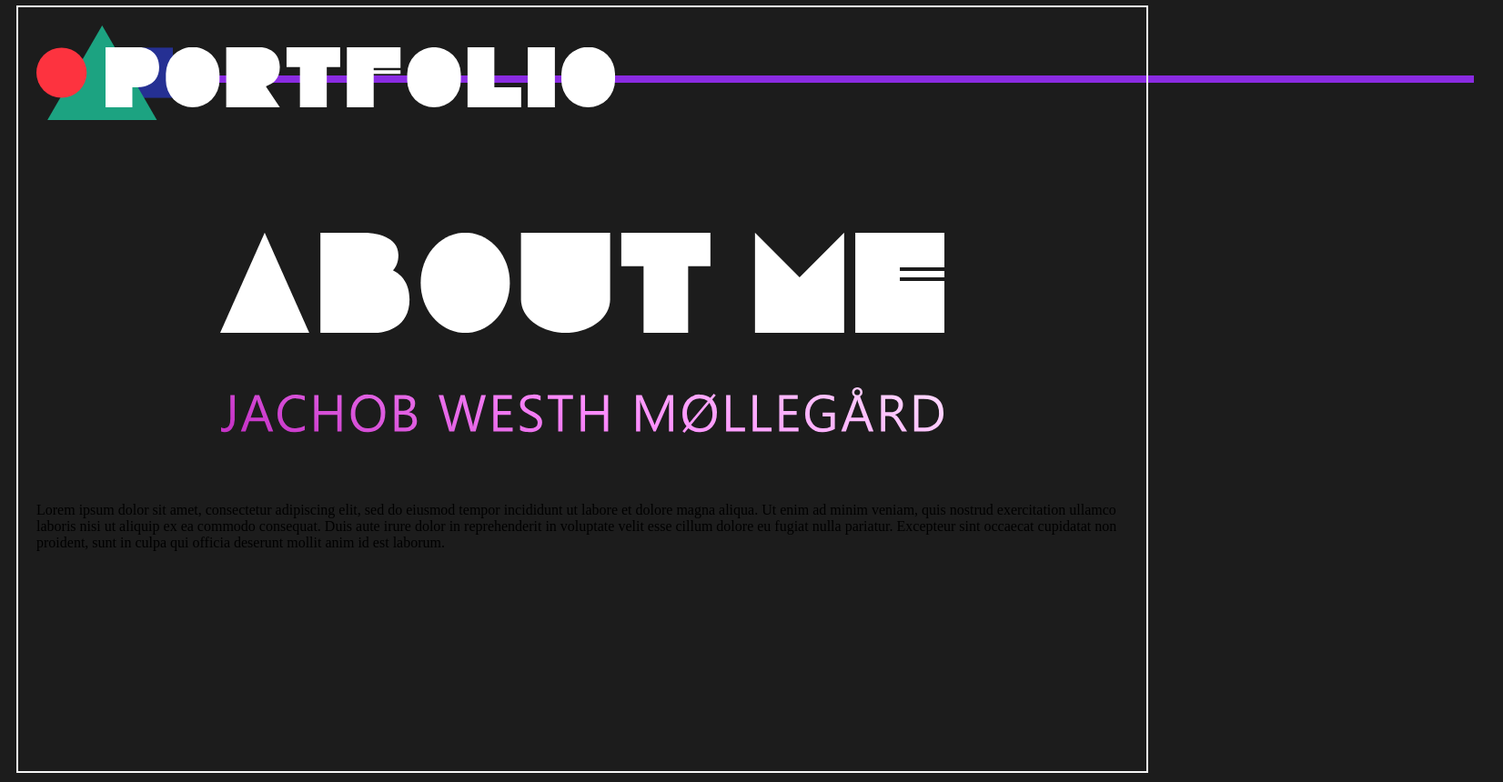
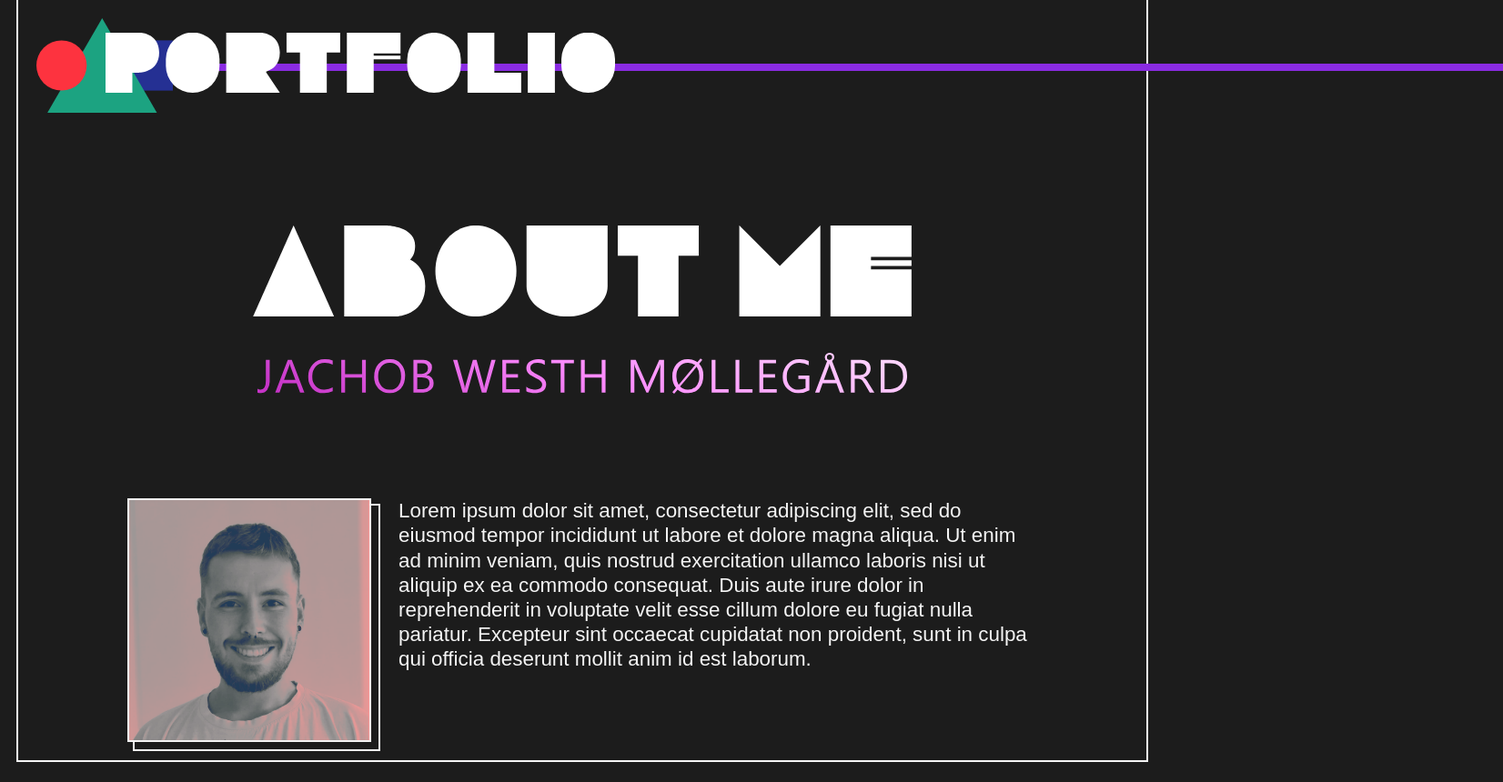
Before and after one commit to fili5863/portfolioIntership, a plain HTML site: page index.html in a window 1280 px wide. Shown: the part 20-880 px from the top of the page at 91% size, 1652 px wide, since content can reach past the window. Drawn offline with Linux system fonts and the light colour scheme.

Commit message:
splashstuff

```diff
--- a/index.html
+++ b/index.html
@@ -9,9 +9,9 @@
   </head>
   <body>
     <main>
-      <div class="line"></div>
       <div class="container">
         <div class="top">
+          <div class="line"></div>
           <img src="img/splashshapes.svg" alt="" class="shapes" />
           <img src="img/splashlogo.svg" alt="" class="logo" />
         </div>
@@ -19,6 +19,7 @@
           <img src="img/aboutme.svg" alt="" class="aboutmelogo" />
           <img src="img/name.svg" alt="" class="name" />
           <article class="aboutme">
+            <img src="img/pic.png" alt="" class="pic" />
             <p>
               Lorem ipsum dolor sit amet, consectetur adipiscing elit, sed do eiusmod tempor
               incididunt ut labore et dolore magna aliqua. Ut enim ad minim veniam, quis nostrud
@@ -32,4 +33,5 @@
       </div>
     </main>
   </body>
+  <script src="script.js"></script>
 </html>
--- /dev/null
+++ b/script.js
@@ -0,0 +1,15 @@
+/* Here the y pos is found and the transition is set to complete when scrolled down 120 px */
+
+$(window).on("scroll", function () {
+  var yPos = $(this).scrollTop();
+  var yPer = yPos / 120;
+
+  /* The if statement makes sure the percentage doesn't exceed 100% */
+  if (yPer > 1) {
+    yPer = 1;
+  }
+});
+
+/* Store heights in variables */
+var header = $("header");
+var headerHeight = header.height();
--- a/style.css
+++ b/style.css
@@ -1,13 +1,13 @@
 body {
   background-color: #1c1c1c;
-  overflow: hidden;
+  overflow-x: hidden;
 }
 
 .container {
   position: relative;
   border: whitesmoke solid 2px;
   margin: 10px;
-  height: 100vh;
+
   padding: 20px;
 }
 
@@ -34,7 +34,7 @@ body {
   background-color: blueviolet;
   height: 8px;
   width: 120vw;
-  top: 95px;
+  top: 58px;
   left: 76px;
 }
 
@@ -42,15 +42,39 @@ body {
   display: flex;
   justify-content: center;
   flex-direction: column;
-  gap: 60px;
+  gap: 40px;
 }
 
 .aboutmelogo {
   padding-block-start: 120px;
-  height: 110px;
+  height: 100px;
 }
 
 .name {
   align-self: center;
-  height: 50px;
+  height: 45px;
 }
+
+.pic {
+  width: 264px;
+  border: solid 2px whitesmoke;
+  box-shadow: 8px 8px 0px #1c1c1c, 8px 8px 0px 2px whitesmoke;
+}
+
+.aboutme {
+  display: grid;
+  grid-template-columns: 2fr auto;
+  width: 1000px;
+  align-self: center;
+  gap: 30px;
+  padding-top: 75px;
+}
+
+p {
+  margin-top: 0;
+  font-size: 1.4rem;
+  font-family: sans-serif;
+  color: whitesmoke;
+  font-weight: 100;
+  line-height: 1.7rem;
+}
--- /dev/null
+++ b/style2.css
@@ -0,0 +1,33 @@
+body {
+  background-color: #1c1c1c;
+}
+header {
+  width: 100%;
+  height: 60px;
+  position: fixed;
+  top: -60px;
+}
+
+/* .line {
+  position: fixed;
+  background-color: blueviolet;
+  height: 8px;
+  width: 100%;
+  top: 50%;
+  left: 50%;
+} */
+
+img.logoShape {
+  height: 500px;
+  position: fixed;
+  top: 50%;
+  left: 50%;
+  transform: translate3d(-50%, -50%, 0);
+}
+/* img.logo {
+  height: 100px;
+  position: fixed;
+  top: 50%;
+  left: 50%;
+  transform: translate3d(-50%, -50%, 0);
+} */
```
Also changed, not shown: index2.html (added, +16 -0 lines), img/pic.png (added).
